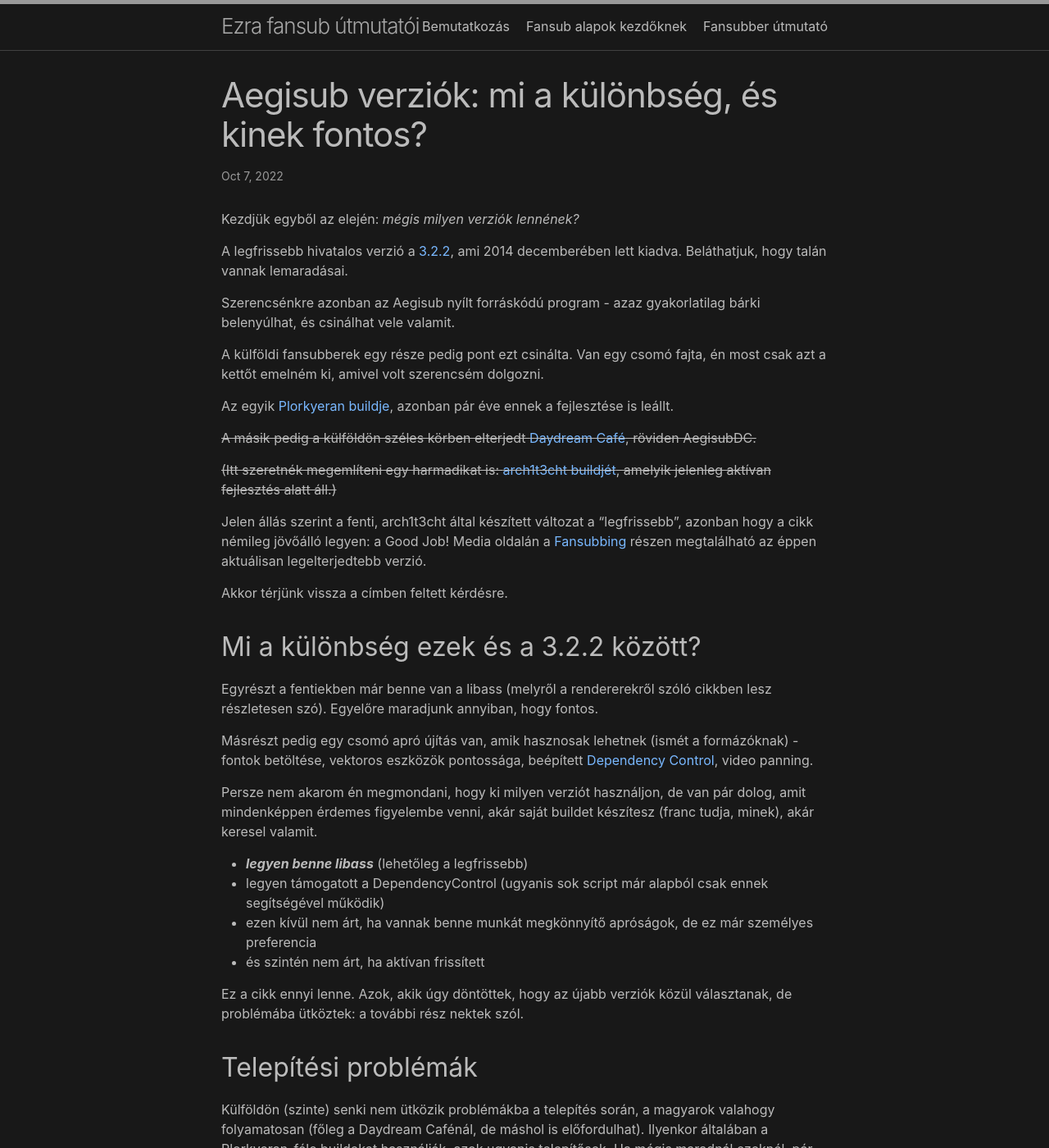
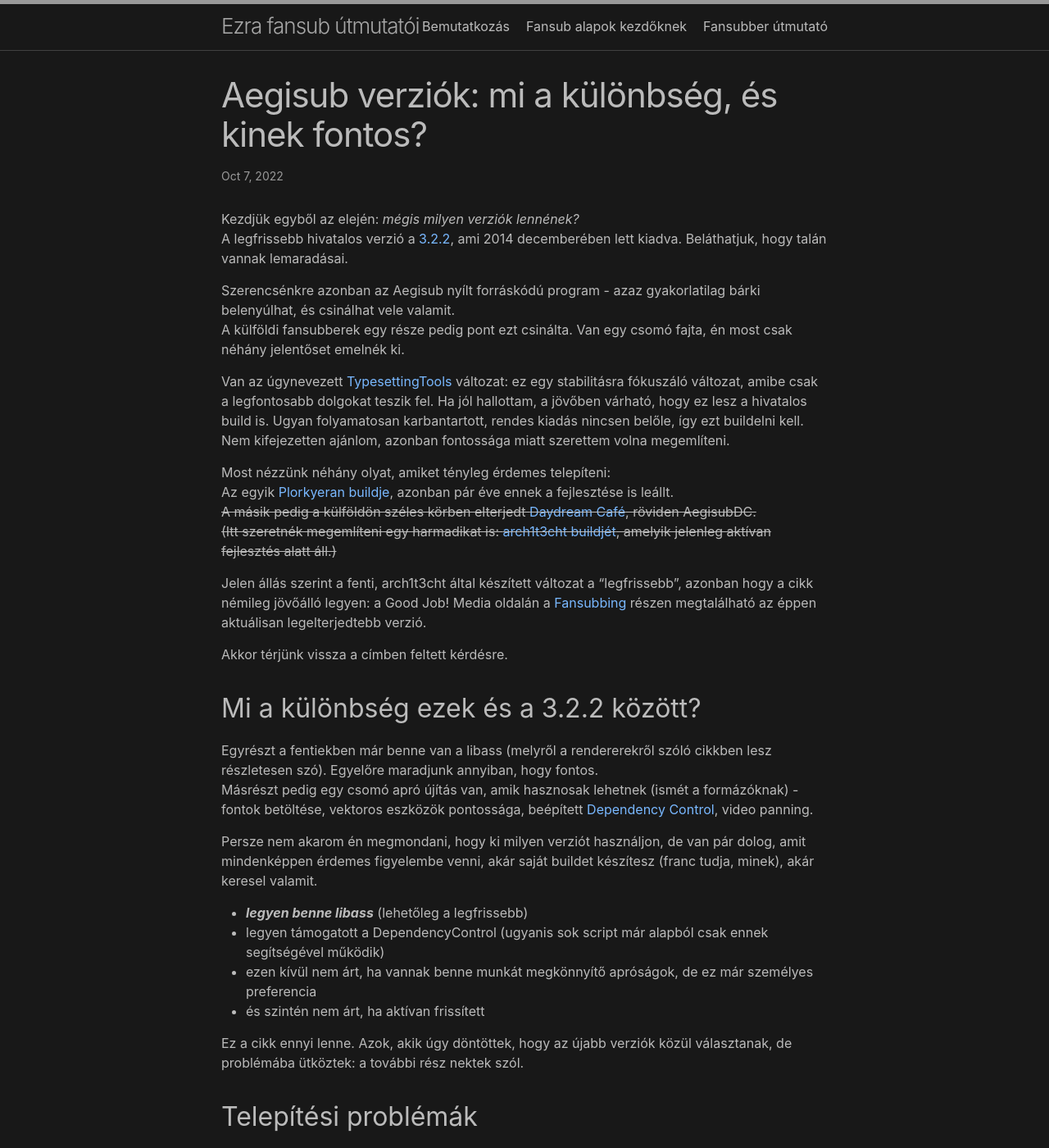
Before and after one commit to SHSLEzra/shslezra.github.io, a Jekyll site: the page built from _posts/2022-10-07-aegisub-verziok.md, in a window 1280 px wide and 1400 px high. Shown: the whole window at 82% size. Built offline with Jekyll 4.4.1, drawn with Linux system fonts in a browser that asks for light colours; some of the changed text lies outside the part shown.

Commit message:
TypesettingTools fork hozzáadása

```diff
--- a/_posts/2022-10-07-aegisub-verziok.md
+++ b/_posts/2022-10-07-aegisub-verziok.md
@@ -5,32 +5,29 @@ categories: [fansub]
 ---
 
 Kezdjük egyből az elején: *mégis milyen verziók lennének?*
-
 A legfrissebb hivatalos verzió a [3.2.2](https://github.com/Aegisub/Aegisub), ami 2014 decemberében lett kiadva. Beláthatjuk, hogy talán vannak lemaradásai.
 
+Szerencsénkre azonban az Aegisub nyílt forráskódú program - azaz gyakorlatilag bárki belenyúlhat, és csinálhat vele valamit.
+A külföldi fansubberek egy része pedig pont ezt csinálta. Van egy csomó fajta, én most csak néhány jelentőset emelnék ki.
 
-Szerencsénkre azonban az Aegisub nyílt forráskódú program - azaz gyakorlatilag bárki belenyúlhat, és csinálhat vele valamit.
+Van az úgynevezett [TypesettingTools](https://github.com/TypesettingTools/Aegisub) változat: ez egy stabilitásra fókuszáló változat, amibe csak a legfontosabb dolgokat teszik fel. Ha jól hallottam, a jövőben várható, hogy ez lesz a hivatalos build is.
+Ugyan folyamatosan karbantartott, rendes kiadás nincsen belőle, így ezt buildelni kell. Nem kifejezetten ajánlom, azonban fontossága miatt szerettem volna megemlíteni.
 
-A külföldi fansubberek egy része pedig pont ezt csinálta. Van egy csomó fajta, én most csak azt a kettőt emelném ki, amivel volt szerencsém dolgozni.
-
-
+Most nézzünk néhány olyat, amiket tényleg érdemes telepíteni:
 Az egyik [Plorkyeran buildje](http://plorkyeran.com/aegisub/), azonban pár éve ennek a fejlesztése is leállt.
-
 ~~A másik pedig a külföldön széles körben elterjedt [Daydream Café](https://github.com/Ristellise/AegisubDC), röviden AegisubDC.~~
-
 ~~(Itt szeretnék megemlíteni egy harmadikat is: [arch1t3cht buildjét](https://github.com/arch1t3cht/Aegisub), amelyik jelenleg aktívan fejlesztés alatt áll.)~~
 
-Jelen állás szerint a fenti, arch1t3cht által készített változat a “legfrissebb”, azonban hogy a cikk némileg jövőálló legyen: a Good Job! Media oldalán a [Fansubbing](https://www.goodjobmedia.com/fansubbing/) részen megtalálható az éppen aktuálisan legelterjedtebb verzió.
-
+Jelen állás szerint a fenti, arch1t3cht által készített változat a “legfrissebb”, azonban hogy a cikk némileg jövőálló legyen:
+a Good Job! Media oldalán a [Fansubbing](https://www.goodjobmedia.com/fansubbing/) részen megtalálható az éppen aktuálisan legelterjedtebb verzió.
 
 Akkor térjünk vissza a címben feltett kérdésre.
+
 
 ## Mi a különbség ezek és a 3.2.2 között?
 
 Egyrészt a fentiekben már benne van a libass (melyről a rendererekről szóló cikkben lesz részletesen szó). Egyelőre maradjunk annyiban, hogy fontos.
-
 Másrészt pedig egy csomó apró újítás van, amik hasznosak lehetnek (ismét a formázóknak) - fontok betöltése, vektoros eszközök pontossága, beépített [Dependency Control](https://github.com/TypesettingTools/DependencyControl), video panning.
-
 
 Persze nem akarom én megmondani, hogy ki milyen verziót használjon, de van pár dolog, amit mindenképpen érdemes figyelembe venni, akár saját buildet készítesz (franc tudja, minek), akár keresel valamit.
 - ***legyen benne libass*** (lehetőleg a legfrissebb)
@@ -44,6 +41,7 @@ Ez a cikk ennyi lenne. Azok, akik úgy döntöttek, hogy az újabb verziók köz
 ## Telepítési problémák
 
 Külföldön (szinte) senki nem ütközik problémákba a telepítés során, a magyarok valahogy folyamatosan (főleg a Daydream Cafénál, de máshol is előfordulhat). Ilyenkor általában a Plorkyeran-féle buildeket használják, azok ugyanis telepítősek.
+
 Ha mégis maradnál ezeknél, pár ötlet (visszatekerhetsz olvasni [MFK-n](https://discord.com/channels/939496117865943060/939497236998537246/940656798157914173) is, csak hogy lásd, milyen sok probléma adódik vele):
 - Sok script és program nem szereti az ékezetes betűket (és a szóközöket sem igazán). Mivel ezek “hordozható” programok, gyakorlatilag bárhová telepítheted. Nekem például `D:\AegisubDC\` mappában van, ezzel nagy gond nem lehet.
 - Ha a Windowsos felhasználónevedben van speciális karakter, a fenti lépés kifejezetten javallott.
```
